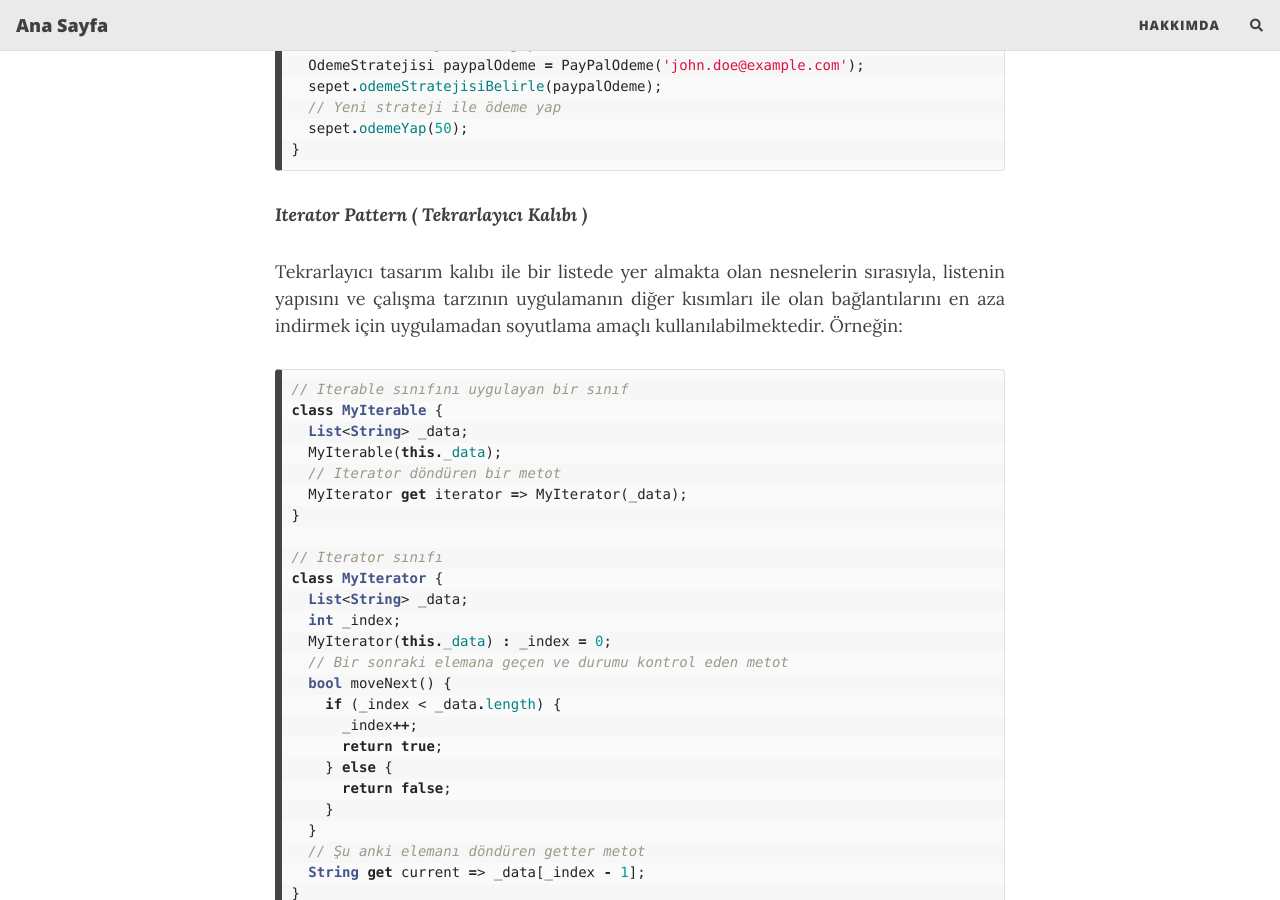
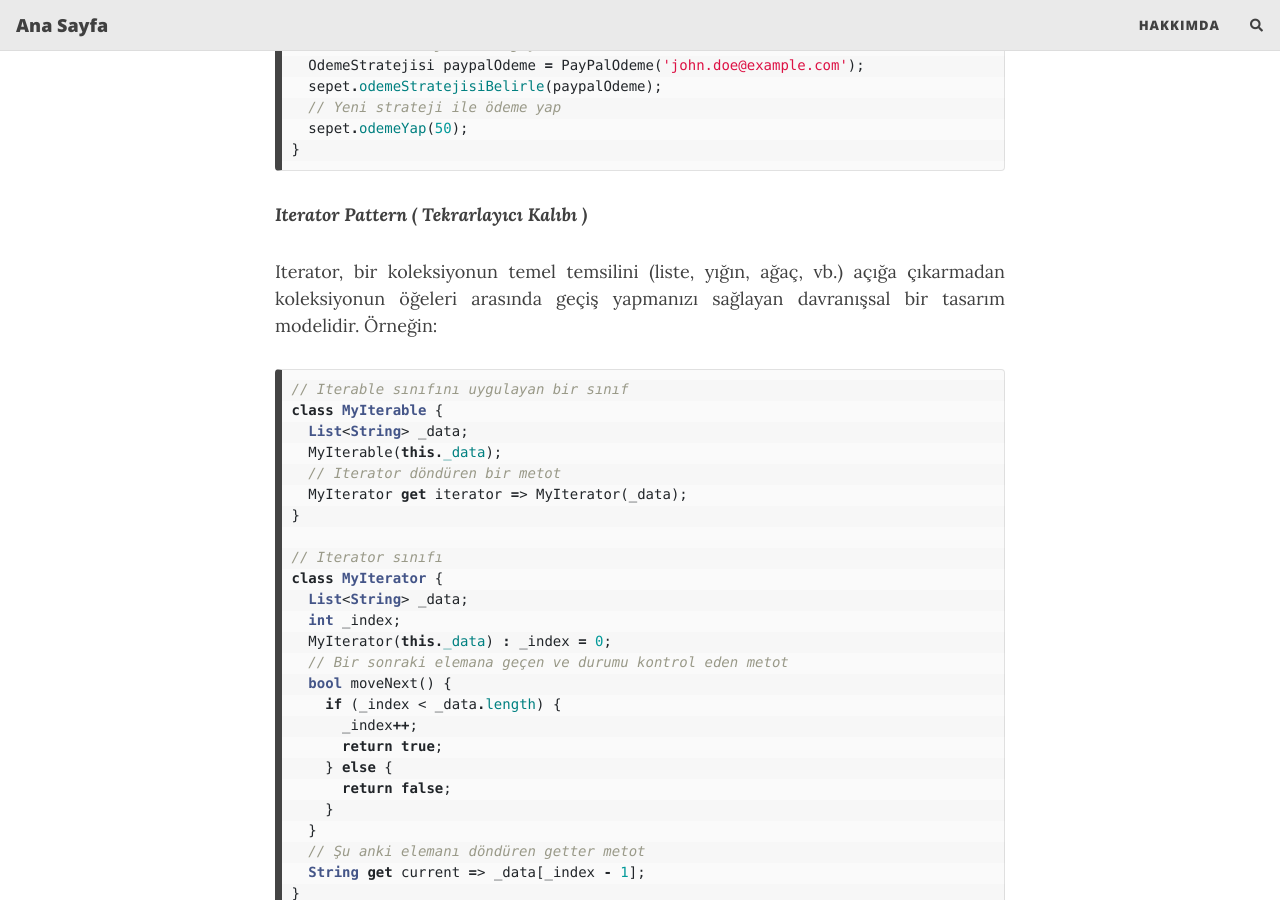
Before and after one commit to ahmetince1/ahmetince1.github.io, a Jekyll site: the page built from _posts/2023-12-13-DesignPatterns.md, in a window 1280 px wide and 900 px high, scrolled down 12867 px. Built offline with Jekyll 4.4.1, drawn with Linux system fonts in a browser that asks for light colours; nearby versions of some CDN libraries; comment, search, counter and statistics services are not loaded.

Commit message:
Design Patterns dokümanında değişiklik yapıldı.

````diff
--- a/_posts/2023-12-13-DesignPatterns.md
+++ b/_posts/2023-12-13-DesignPatterns.md
@@ -518,7 +518,7 @@ void main() {
 ```
 
 ***Iterator Pattern ( Tekrarlayıcı Kalıbı )***
-<p>Tekrarlayıcı tasarım kalıbı ile bir listede yer almakta olan nesnelerin sırasıyla, listenin yapısını ve çalışma tarzının uygulamanın diğer kısımları ile olan bağlantılarını en aza indirmek için uygulamadan soyutlama amaçlı kullanılabilmektedir. Örneğin:</p>
+<p>Iterator, bir koleksiyonun temel temsilini (liste, yığın, ağaç, vb.) açığa çıkarmadan koleksiyonun öğeleri arasında geçiş yapmanızı sağlayan davranışsal bir tasarım modelidir. Örneğin:</p>
 
 ```dart
 // Iterable sınıfını uygulayan bir sınıf
````
